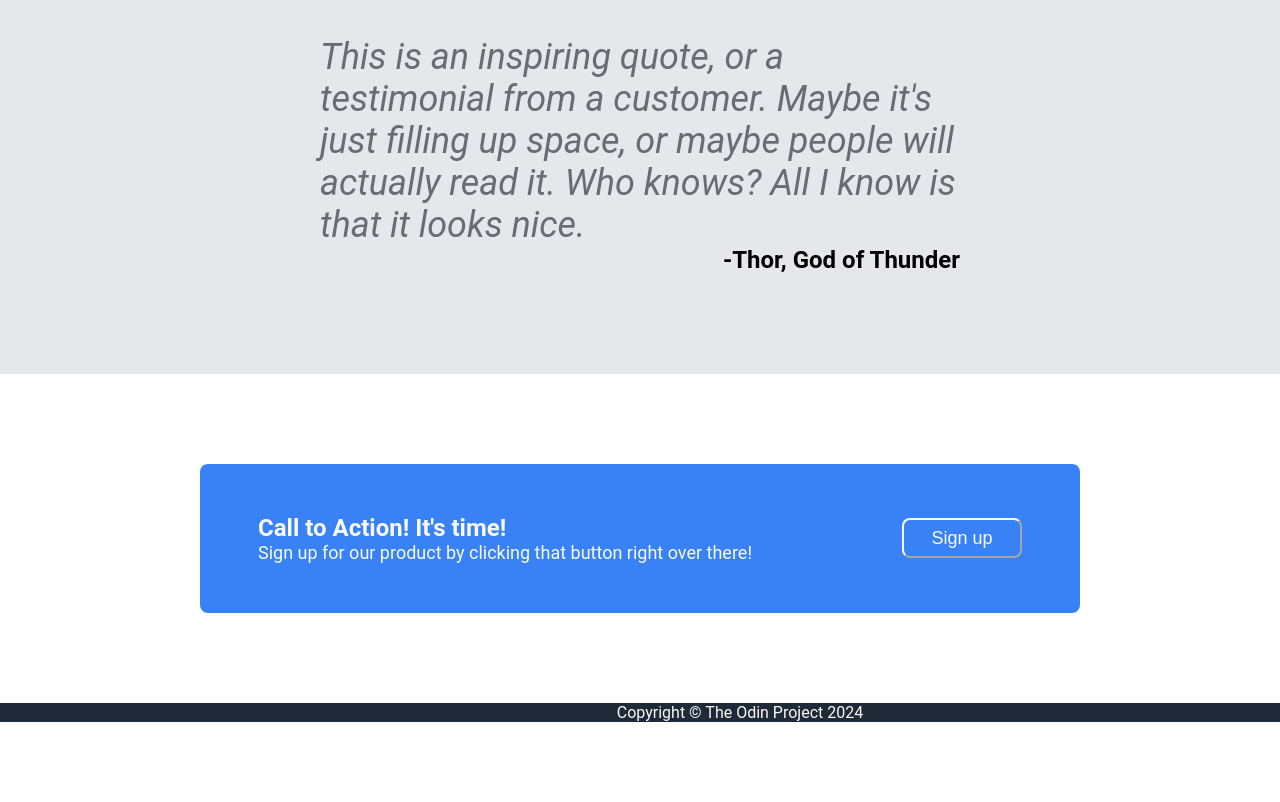
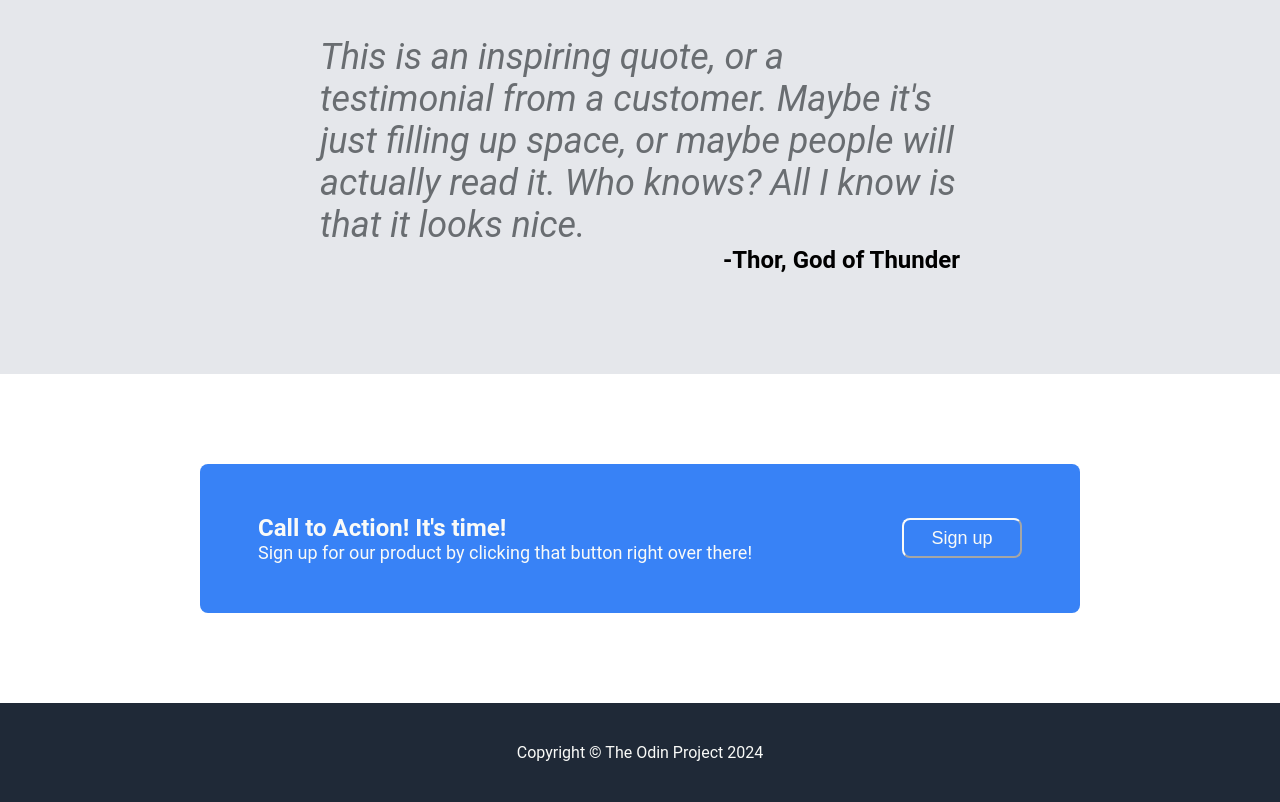
Before and after one commit to bpahunt/landing-page, a plain HTML site: page index.html in a window 1280 px wide. Shown: the part 1137-1939 px from the top of the page. Before the commit the page ends 1859 px from the top, so only its background shows below. Drawn offline with Linux system fonts and the light colour scheme.

Commit message:
Add HTML and CSS for footer

```diff
--- a/styles.css
+++ b/styles.css
@@ -128,8 +128,8 @@ p {
 
 .footer {
     display: flex;
-    padding-left: 200px;
-    justify-content: center ;
+    justify-content: center;
+    padding: 40px 0px 40px 0px;
 }
 
 
```
